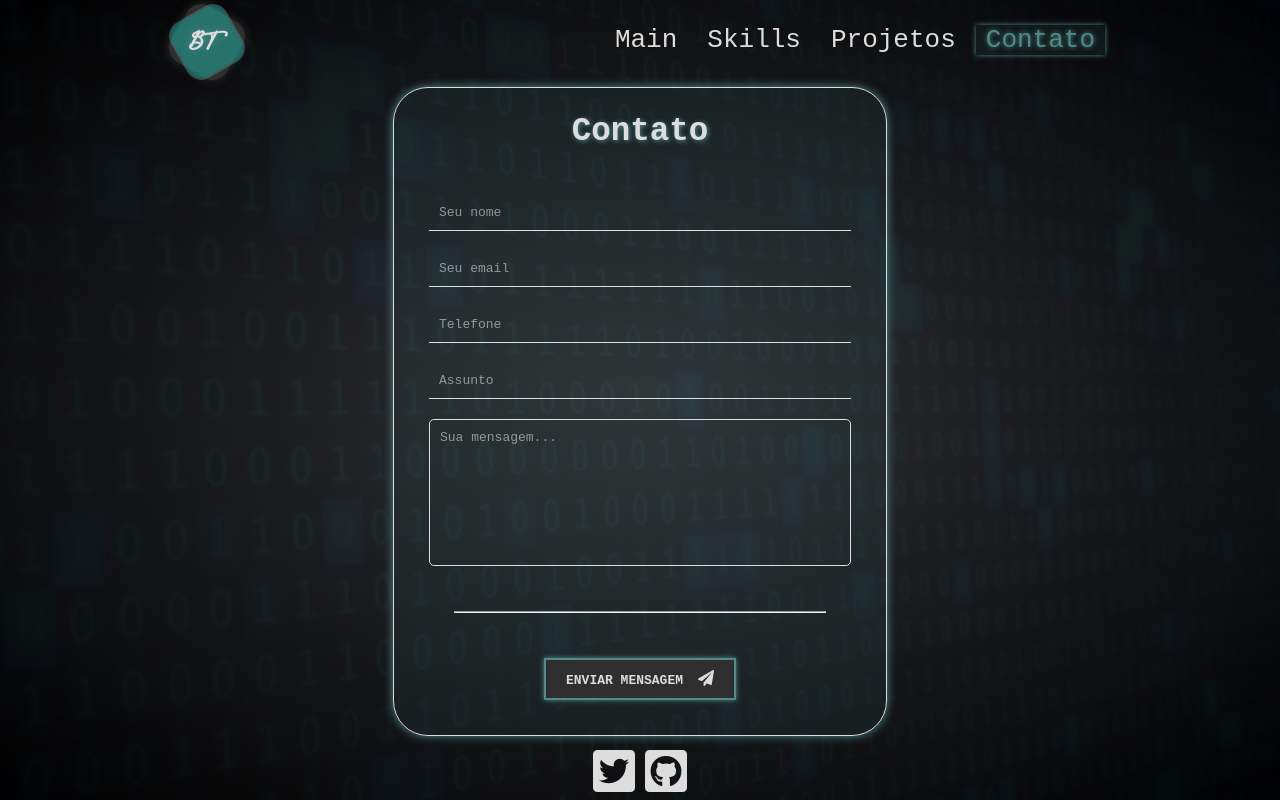
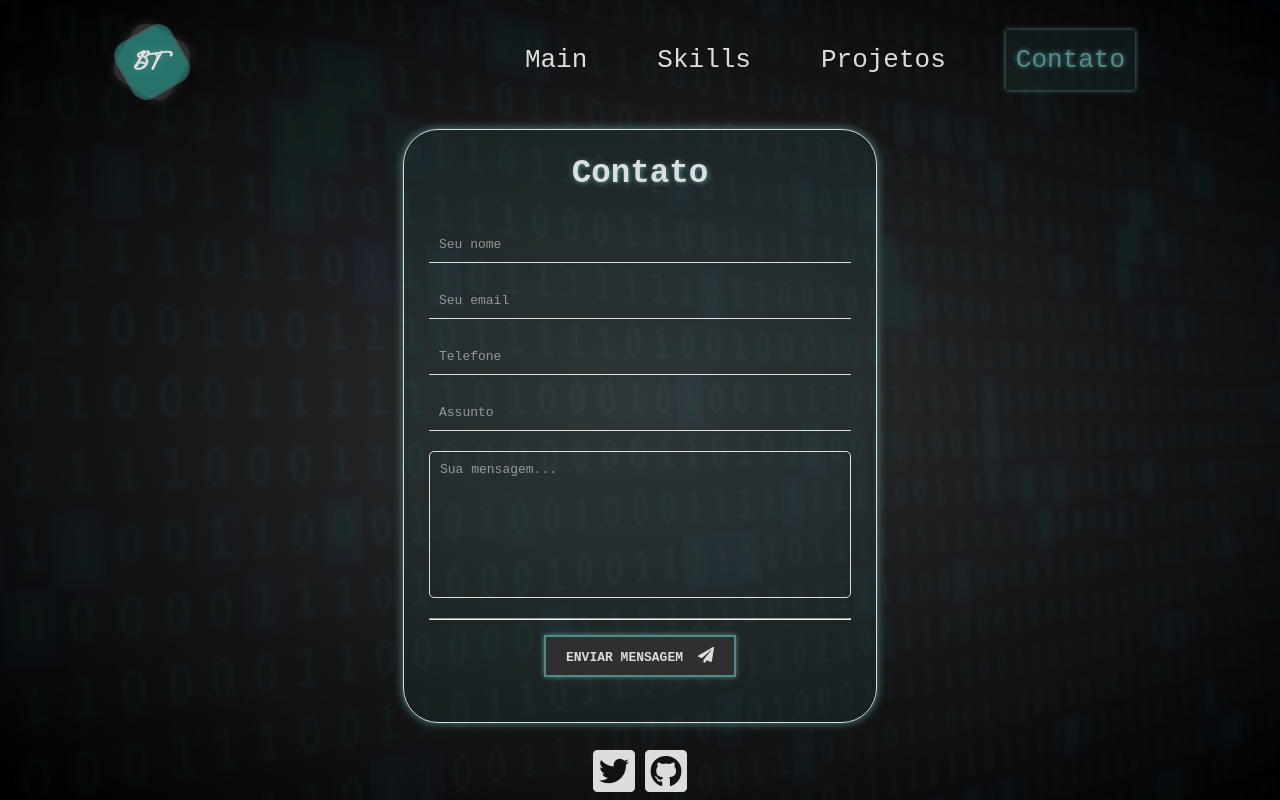
Before and after one commit to batistaTiago/portfolio-v2, an Angular app in the folder angular-portfolio/: page /contact in a window 1280 px wide. Built offline with nearby package versions, Linux system fonts and the light colour scheme.

Commit message:
implementacao da responsividade iniciada

```diff
--- a/angular-portfolio/src/app/app.component.scss
+++ b/angular-portfolio/src/app/app.component.scss
@@ -25,10 +25,12 @@ app-main-header {
 }
 
 app-hero-section {
-    flex-basis: 80%;
+    // flex-basis: 80%;
     flex-grow: 1;
     display: flex;
     justify-content: center;
+    margin-top: auto;
+    margin-bottom: auto;
 }
 
 app-main-footer {
--- a/angular-portfolio/src/app/contact/contact.component.scss
+++ b/angular-portfolio/src/app/contact/contact.component.scss
@@ -5,8 +5,10 @@ form {
     display: flex;
     flex-direction: column;
 
-    padding: 25px;
-    border-radius: 35px;
+    width: 90%;
+
+    padding: 10px 5px;
+
     border: 1px solid $main-color;
 
     opacity: 0;
@@ -18,16 +20,16 @@ form {
 
 
     h1 {
+        margin-bottom: 20px;
         text-align: center;
-        margin-bottom: 35px;
         font-size: 2.5em;
         color: $main-color;
     }
 
     input, textarea, button {
-        margin: 10px;
+        font-size: 1.5em;
+        margin-bottom: 10px;
         outline: none;
-        font-size: 1em;
     }
 
     input, textarea {
@@ -54,16 +56,16 @@ form {
 
     textarea {
 
-        width: 400px;
-        height: 125px;
+        max-width: 100%;
+        height: 50px;
         resize: none;
-
         padding: 10px;
+        margin-bottom: 15px;
 
     }
 
     hr {
-        margin: 35px;
+        display: none;
         background-color: $main-color;
     }
 
@@ -172,3 +174,49 @@ form {
         }
     }
 }
+
+
+@media (min-width: 768px) {
+    form {
+        width: 60%;
+
+        padding: 25px;
+        border-radius: 35px;
+
+        h1 {
+            margin-bottom: 35px;
+        }
+
+        hr {
+            display: block;
+            margin-bottom: 15px;
+        }
+
+        input, textarea, button {
+            font-size: 1.5em;
+            margin-bottom: 20px;
+        }
+    }
+}
+
+@media (min-width: 992px) {
+    form {
+
+        textarea {
+            width: 400px;
+            height: 125px;
+        }
+
+    }
+}
+
+@media (min-width: 1200px) {
+    form {
+        width: unset;
+
+        input, textarea, button {
+            font-size: 1em;
+        }
+
+    }
+}
--- a/angular-portfolio/src/app/main-footer/main-footer.component.scss
+++ b/angular-portfolio/src/app/main-footer/main-footer.component.scss
@@ -7,6 +7,7 @@ footer {
     align-items: center;
     padding: 5px;
 
+    margin-top: 10px;
     opacity: 0;
 
 
--- a/angular-portfolio/src/app/main-header/main-header.component.html
+++ b/angular-portfolio/src/app/main-header/main-header.component.html
@@ -1,10 +1,21 @@
 <header>
+
     <div class="logo-root">
         <div class="bottom-rectangle"></div>
         <div class="top-rectangle"></div>
         <div class="logo-text">BT</div>
     </div>
-    <div class='navbar'>
+
+
+    <div>
+        <label for="navbar-toggler" class="navbar-toggler-button">
+            <i class="fas fa-bars"></i>
+        </label>
+    </div>
+
+    <div class="navbar-container">
+        <input type="checkbox" id="navbar-toggler" />
+        <nav class='navbar'>
             <ul>
                 <li>
                     <a routerLink='/' class="{{ (router.url === '/') ? 'current-route' : '' }}">Main</a>
@@ -19,5 +30,8 @@
                     <a routerLink='contact' class="{{ (router.url === '/contact') ? 'current-route' : '' }}">Contato</a>
                 </li>
             </ul>
+        </nav>
     </div>
+
+
 </header>
--- a/angular-portfolio/src/app/main-header/main-header.component.scss
+++ b/angular-portfolio/src/app/main-header/main-header.component.scss
@@ -6,8 +6,9 @@ header {
     display: flex;
     align-items: center;
     justify-content: space-between;
-    padding: 10px 25px;
+    flex-wrap: wrap;
     color: white;
+    padding: 20px;
 
     // background-color: rgba(0, 0, 0, 0.2);
     background-color: transparent;
@@ -20,51 +21,12 @@ header {
     animation-timing-function: ease-in-out;
     animation-iteration-count: 1;
     animation-fill-mode: forwards;
+}
 
-    .logo {
-        border: 2px solid $main-color;
-        box-shadow: 0px 0px 5px $main-color;
-        max-height: 45px;
-    }
-
-    .navbar {
-        ul {
-            display: flex;
-            list-style: none;
-            justify-content: space-around;
-            li {
-                margin-left: 10px;
-                a {
-                    padding-left: 10px;
-                    padding-right: 10px;
-                    text-decoration: none;
-                    font-size: 2em;
-                    color: $main-color;
-                    transition: 0.15s ease-in-out;
-                    transition-property: color, text-shadow, box-shadow, background-color, text-decoration;
-                }
-
-                a.current-route {
-                    color: $secondary-color;
-                    text-shadow: 0px 0px 5px $secondary-color;
-                    box-shadow: 0px 0px 5px $secondary-color;
-                    background-color: $card-background-color;
-                    cursor: default;
-                }
-            }
-
-            li:hover {
-                a {
-                    color: $secondary-color;
-                    // text-shadow: 0px 0px 5px $secondary-color;
-                    // box-shadow: 0px 0px 5px $secondary-color;
-                    // background-color: $card-background-color;
-                }
-            }
-
-
-        }
-    }
+.logo {
+    border: 2px solid $main-color;
+    box-shadow: 0px 0px 5px $main-color;
+    max-height: 45px;
 }
 
 .logo-root {
@@ -97,7 +59,6 @@ header {
         border-radius: 25%;
 
         background-color: #21B5A8;
-        // box-shadow: 0px 0px 10px $main-color;
         border: 2px solid $secondary-color;
         opacity: 0.5;
     }
@@ -113,3 +74,145 @@ header {
         font-weight: bold;
     }
 }
+
+.navbar-toggler-button {
+    appearance: none;
+    outline: none;
+    border-style: solid;
+    background-color: transparent;
+    font-size: 1.5em;
+    padding: 5px 10px;
+    border-radius: 5px;
+    border-color: $secondary-color;
+
+    cursor: pointer;
+
+    display: flex;
+    justify-content: center;
+    align-items: center;
+
+    i {
+        color: $secondary-color;
+        margin-bottom: 0;
+    }
+}
+
+#navbar-toggler {
+    display: none;
+}
+
+.navbar-container {
+    flex-basis: 100%;
+    margin-top: 25px;
+}
+
+.navbar {
+    transform-origin: top;
+    transform: scaleY(0);
+    max-height: 0;
+
+    box-shadow: 0px 0px 10px $main-color;
+    border: 2px solid $main-color;
+
+    transition-property: transform, max-height;
+    transition: 0.15s ease-in-out;
+
+    ul {
+
+        display: flex;
+        flex-direction: column;
+        list-style: none;
+        justify-content: space-around;
+
+        li {
+            padding: 20px;
+            margin-left: auto;
+            margin-right: auto;
+
+            a {
+                padding-left: 5px;
+                padding-right: 5px;
+                text-decoration: none;
+                font-size: 2em;
+                color: $main-color;
+                transition: 0.15s ease-in-out;
+                transition-property: color, text-shadow, box-shadow, background-color, text-decoration;
+            }
+
+            a.current-route {
+                color: $secondary-color;
+                text-shadow: 0px 0px 5px $secondary-color;
+                box-shadow: 0px 0px 5px $secondary-color;
+                background-color: $card-background-color;
+                cursor: default;
+            }
+        }
+
+        li:hover {
+            a {
+                color: $secondary-color;
+            }
+        }
+
+
+    }
+}
+
+#navbar-toggler:checked + .navbar {
+    display: block;
+    transform: scaleY(1);
+    max-height: 400px;
+}
+
+@media (min-width: 768px) {
+    .navbar {
+        box-shadow: 0px 0px 10px $main-color;
+        ul {
+            flex-direction: row;
+            padding: 5px;
+            li {
+                padding: 20px;
+                margin-left: unset;
+                margin-right: unset;
+                a {
+                    padding-top: 15px;
+                    padding-bottom: 15px;
+                }
+            }
+        }
+    }
+}
+
+@media (min-width: 992px) {
+
+    .navbar-toggler-button {
+        display: none;
+    }
+
+    .navbar-container {
+        align-self: center;
+        flex-basis: unset;
+        margin-top: unset;
+    }
+
+    .navbar {
+        display: block;
+        transform: scaleY(1);
+        max-height: 400px;
+
+        box-shadow: none;
+        border: none;
+
+        ul {
+            display: flex;
+            flex-direction: row;
+            li {
+                margin-left: 10px;
+                a {
+                    padding-left: 10px;
+                    padding-right: 10px;
+                }
+            }
+        }
+    }
+}
--- a/angular-portfolio/src/styles.scss
+++ b/angular-portfolio/src/styles.scss
@@ -63,8 +63,8 @@ html, body {
 
 body {
     background: $hero-background-color;
-    padding-left: 150px;
-    padding-right: 150px;
+    padding-left: 0px;
+    padding-right: 0px;
 }
 
 body::before {
@@ -94,3 +94,25 @@ app-root {
 .opaque {
     opacity: 1;
 }
+
+@media (min-width: 768px) {
+    body {
+        padding-left: 25px;
+        padding-right: 25px;
+    }
+
+}
+
+@media (min-width: 992px) {
+    body {
+        padding-left: 75px;
+        padding-right: 75px;
+    }
+}
+
+@media (min-width: 1200px) {
+    body {
+        padding-left: 100px;
+        padding-right: 100px;
+    }
+}
```
Lines whose indentation alone changed are shown as unchanged.
